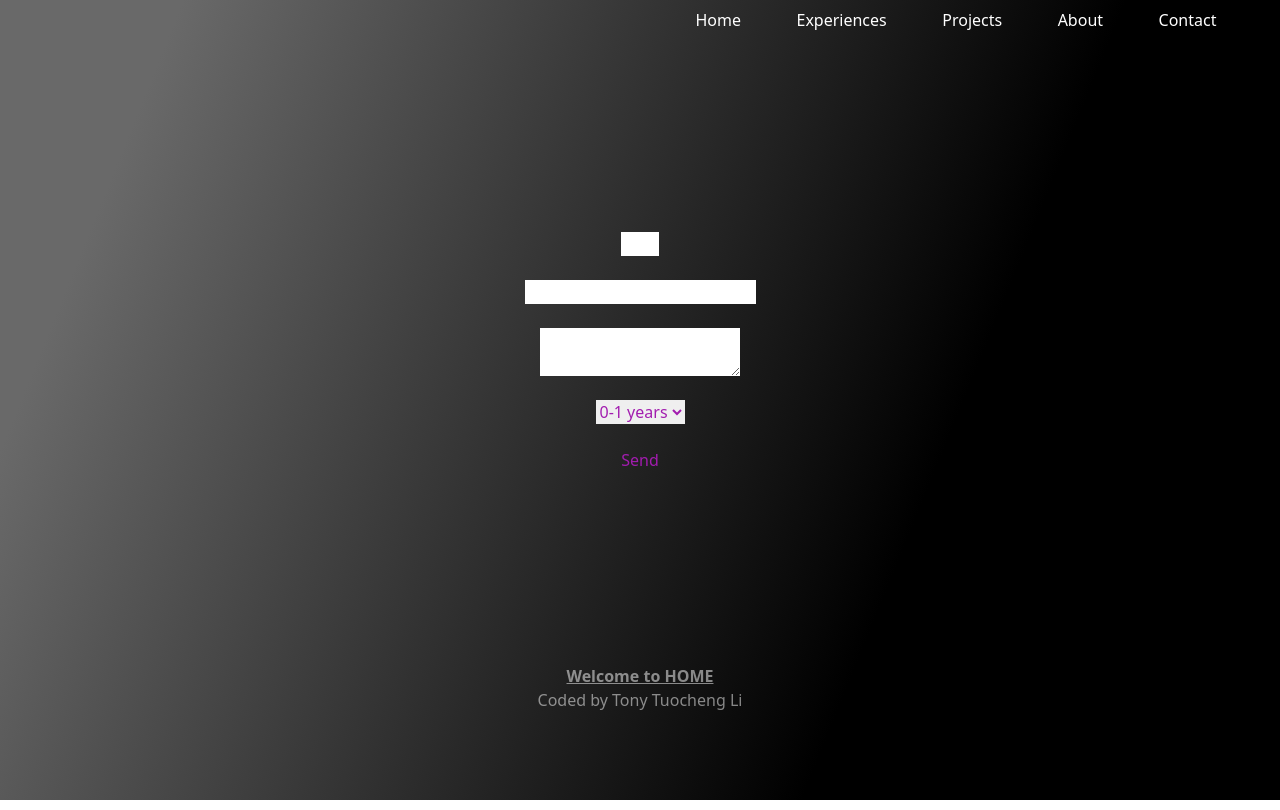
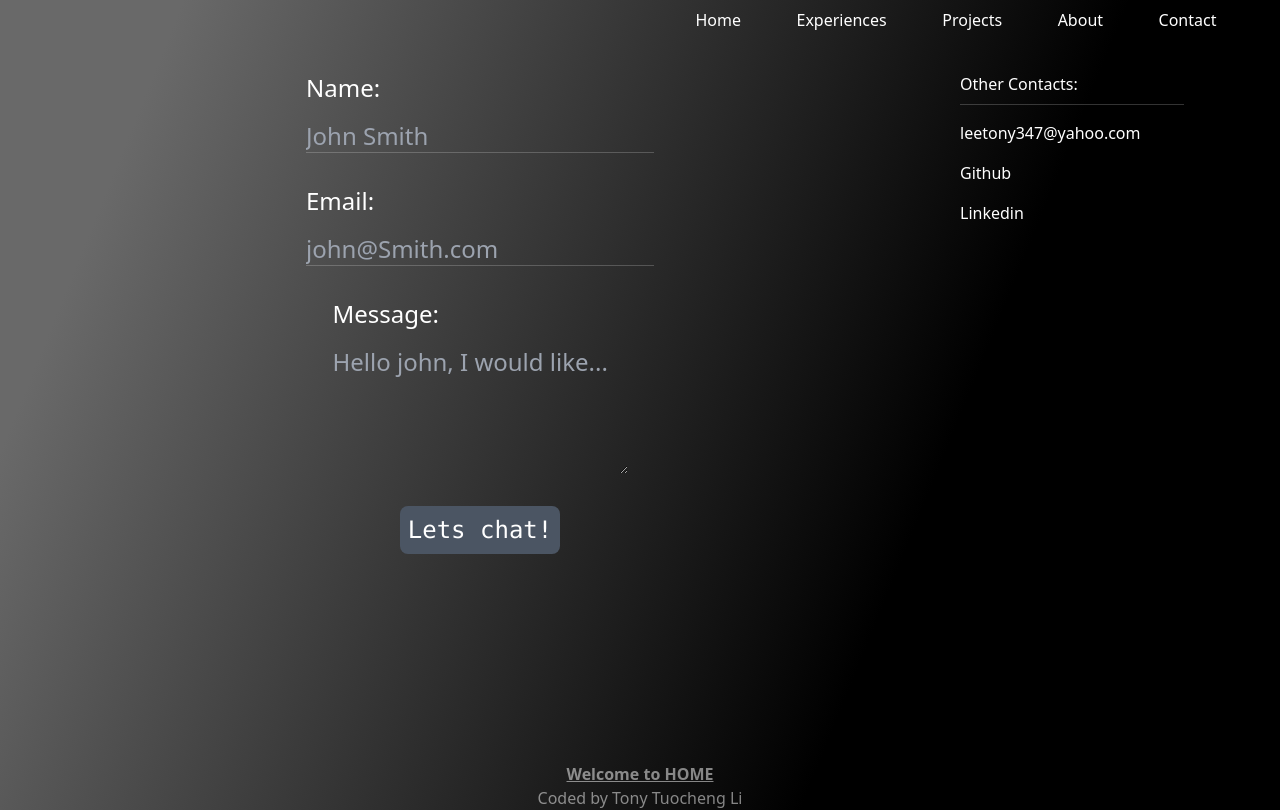
Before and after one commit to Todaricli/tonytli-portfolio, a SvelteKit app in the folder my-first-web-portfolio/: page /contact in a window 1280 px wide. Built offline with nearby package versions, Linux system fonts and the light colour scheme.

Commit message:
Contact page completed

```diff
--- a/my-first-web-portfolio/src/app.html
+++ b/my-first-web-portfolio/src/app.html
@@ -7,6 +7,6 @@
 		%sveltekit.head%
 	</head>
 	<body data-sveltekit-preload-data="hover">
-		<div id="container" style="display: contents">%sveltekit.body%</div>
+		<div id="container" style="display: block">%sveltekit.body%</div>
 	</body>
 </html>
--- a/my-first-web-portfolio/src/lib/store/store.js
+++ b/my-first-web-portfolio/src/lib/store/store.js
@@ -1,6 +1,6 @@
 import { writable} from "svelte/store";
 
-export const globalDataLoadingDuration = writable(Math.floor(Math.random()* (2500 - 1500 +1) + 1500))
+export const globalDataLoadingDuration = writable(Math.floor(Math.random()* (2000 - 1200 +1) + 1500))
 
 export let mounted = writable(false)
 
--- a/my-first-web-portfolio/src/routes/+layout.svelte
+++ b/my-first-web-portfolio/src/routes/+layout.svelte
@@ -45,4 +45,11 @@
 		min-height: 100vh;
 		height: 100%;
 	}
+
+	:global(html) {
+		/**There is some bugs occurs simply followed the setup guide on tailwind css*/
+		/* background-color: theme(colors.stone.950); */
+		width: 100%;
+		min-height: 100vh;
+	}
 </style>
--- a/my-first-web-portfolio/src/routes/contact/+page.svelte
+++ b/my-first-web-portfolio/src/routes/contact/+page.svelte
@@ -17,26 +17,87 @@
 
 <Loader message={loadingMessage}></Loader>
 
-<div class="flex flex-col justify-center items-center text-fuchsia-700 p-48" class:hide={!$mounted}>
-	<div class="flex flex-col">
-		<form class="flex flex-col gap-6 items-center justify-center" action="https://getform.io/f/pagxpqeb" method="POST">
-			<input class="w-1/6" type="text" name="name" />
-			<input type="email" name="email" />
-			<textarea type="text" name="message"></textarea>
-			<!-- add hidden Honeypot input to prevent spams -->
-			<input type="hidden" name="_gotcha" style="display:none !important" />
+<div
+	class=" flex flex-col tablet:grid tablet:grid-cols-4 justify-between items-center tablet:items-start pt-8 pb-52 text-white"
+	class:hide={!$mounted}
+>
+	<div class="flex flex-col col-span-3 text-2xl">
+		<form action="https://getform.io/f/pagxpqeb" method="POST">
+			<div class="flex flex-col gap-8 items-center justify-center">
+				<div class="flex flex-col form-col gap-4">
+					<label for="name">Name:</label>
+					<input required class="bg-transparent" type="text" name="name" placeholder="John Smith" />
+				</div>
+				<div class="flex flex-col form-col gap-4">
+					<label for="email">Email:</label>
+					<input required type="email" name="email" placeholder="john@Smith.com" />
+				</div>
+				<div class="flex flex-col form-col gap-4 items-start">
+					<label for="message">Message:</label>
+					<textarea class="h-32" type="text" name="message" placeholder="Hello john, I would like..."></textarea>
+				</div>
+				<!-- add hidden Honeypot input to prevent spams -->
+				<input type="hidden" name="_gotcha" style="display:none !important" />
 
-			<select name="work-experience">
-				<option value="one-year">0-1 years</option>
-				<option value="one-five-years">1-5 years</option>
-			</select>
-			<button type="submit">Send</button>
+				<button class="bg-gray-600 font-mono p-2 rounded-lg" type="submit">Lets chat!</button>
+			</div>
 		</form>
 	</div>
+		<div class="flex flex-col pt-14 tablet:pt-0 justify-center items-start gap-4">
+            <h1 class="w-56 pb-2">Other Contacts:</h1>
+            <span class="hover:animate-bounce"><a href="mailto:leetony347@yahoo.com">leetony347@yahoo.com</a></span>
+			<span class="hover:animate-bounce"><a href="https://github.com/Todaricli">Github</a></span>
+			<span class="hover:animate-bounce"><a href="https://www.linkedin.com/in/tuocheng-li-b86b59231/">Linkedin</a></span>
+		</div>
 </div>
 
 <style>
 	.hide {
 		display: none;
 	}
+
+	input {
+		border-bottom: 1px solid rgba(255, 255, 255, 0.2);
+	}
+
+    h1 {
+        border-bottom: 1px solid rgba(255, 255, 255, 0.2);
+    }
+
+	.form-col input,
+	textarea {
+		background: transparent !important;
+	}
+	textarea:focus,
+	input:focus {
+		outline: none;
+	}
+
+	button:hover {
+		animation: button-effect 0.5s forwards linear;
+        transform: translateX(20px)
+	}
+
+    button {
+        transition: transform 2s;
+    }
+
+    @keyframes button-effect {
+        0% {
+
+        }
+        50% {
+            border-radius: 35%;
+            padding: 6px;
+            background-color: aliceblue;
+            color: gray;
+        }
+        100% {
+            border-top-right-radius: 50%;
+            border-bottom-right-radius: 50%;
+            padding: 12px;
+            background-color: whitesmoke;
+            color: black;
+        }
+    }
 </style>
```
